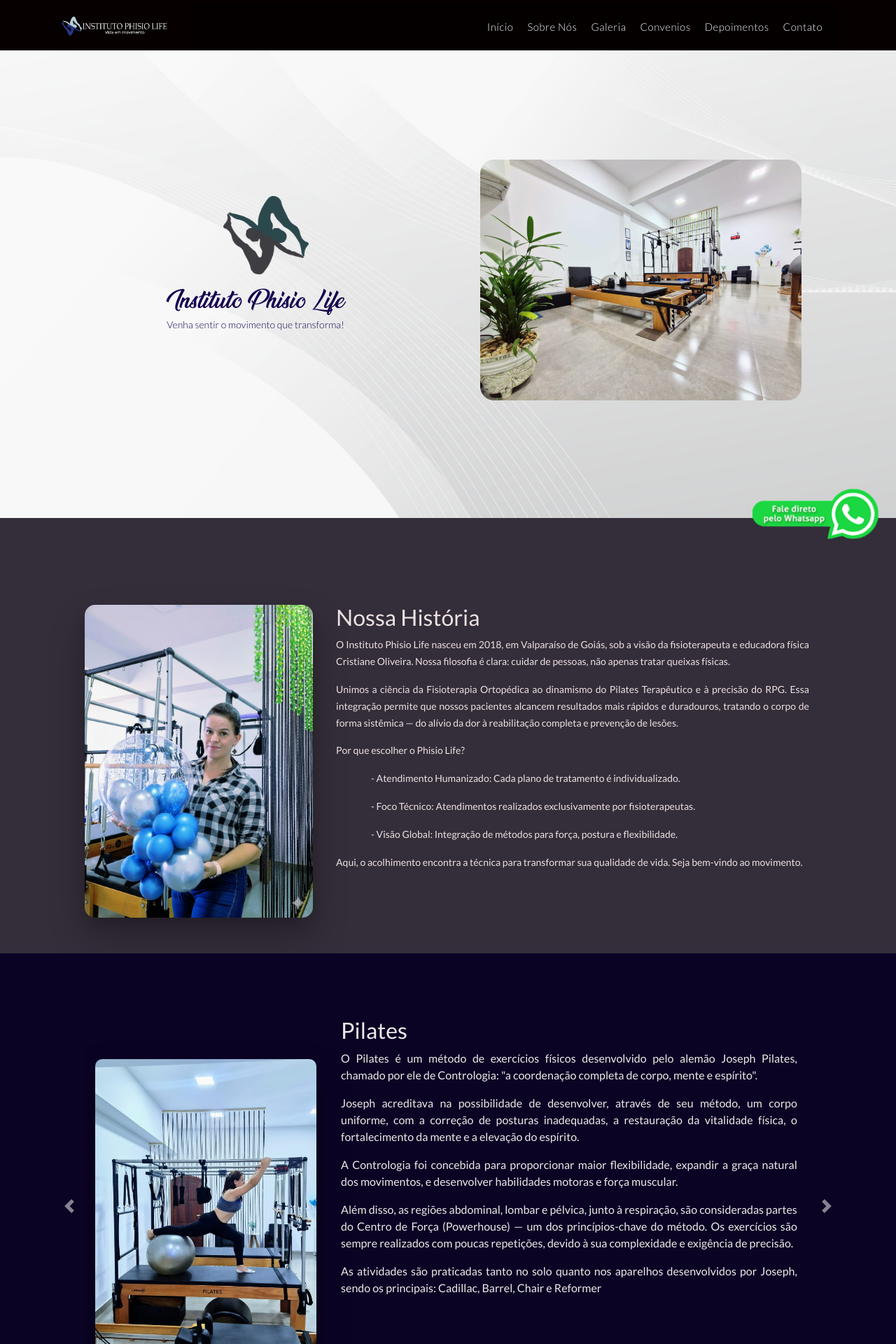
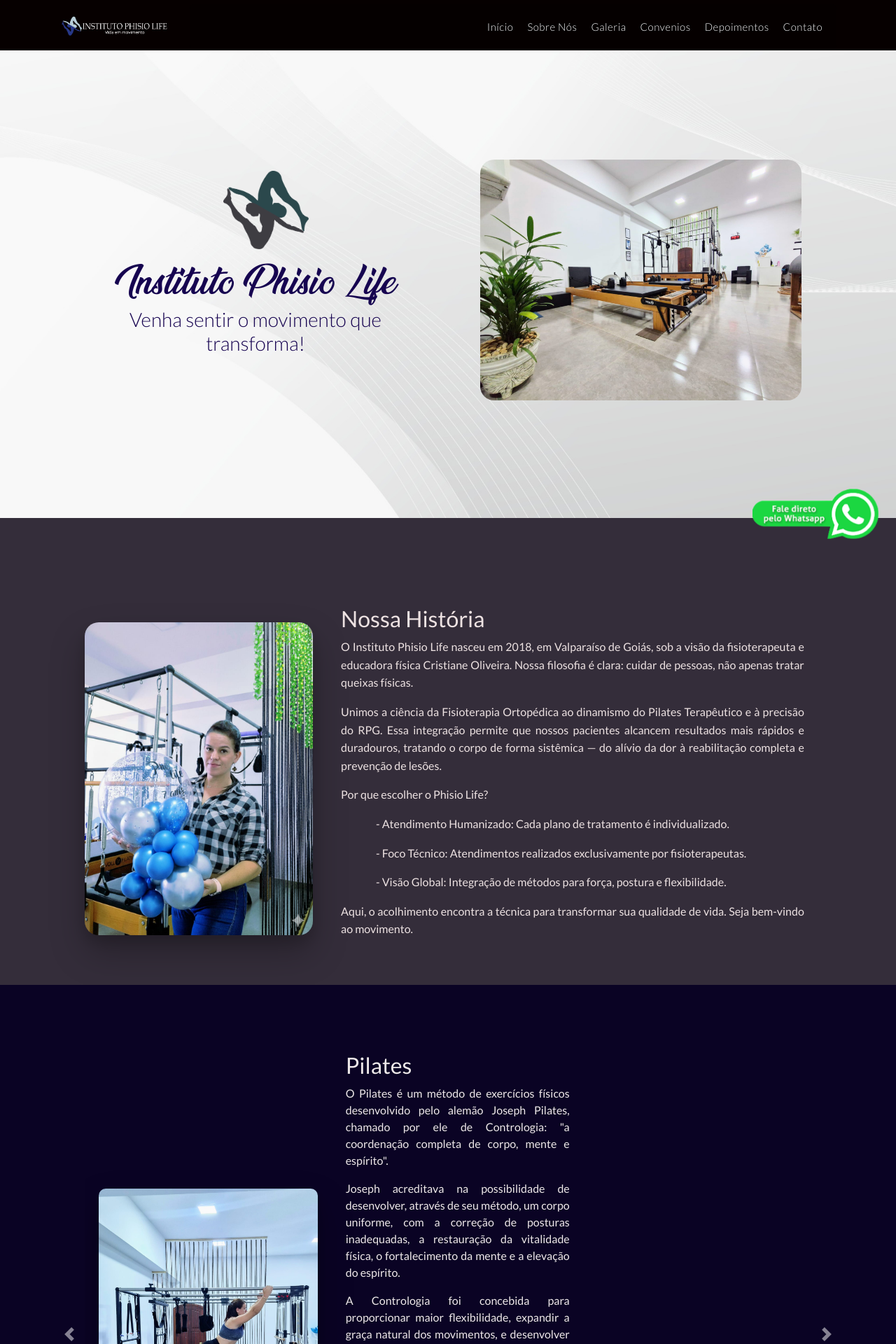
Before and after one commit to luizclaudio2025/Site-phisiolife, a PHP site: page /index.html in a window 1280 px wide. Shown: the top 1920 px of the page at 70% size. Run offline with PHP 8.4, Linux system fonts and the light colour scheme; some libraries are stand-ins or nearby versions.

Commit message:
first commit

```diff
--- a/public/css/style.css
+++ b/public/css/style.css
@@ -589,14 +589,14 @@ header h2 {
 }
 
 .container-carrossel {
-  padding: 30px;
+  padding: 25px;
   padding-bottom: 80px;
   border-radius: 20px;
   color: #eee9e9;
   min-height: 580px;
   height: auto;
   text-align: justify;
-  overflow: visible;
+  overflow: hidden;
 }
 
 /* indicadores */
@@ -633,12 +633,13 @@ header h2 {
 /* texto dentro do carrossel */
 
 .container-carrossel p {
-  max-width: 100%;
+  max-width: 320px;
   max-height: 100%;
   overflow-wrap: break-word;
   word-break: break-word;
   overflow: visible;
   text-overflow: ellipsis;
+  overflow-y: auto;
 }
 
 
@@ -756,11 +757,9 @@ header h2 {
     margin-top: 30px;
   }
 
-  .container-carrossel {
-    padding: 20px;
-    height: 500px;
-  }
-
+  .container-carrossel p {
+    max-height: 260px;
+    overflow-y: auto;
   }
 
   .container-carrossel {
@@ -774,6 +773,9 @@ header h2 {
     padding-left: 15px;
     padding-right: 15px;
   }
+
+}
+
 
 
 /* ================= CELULAR GRANDE ================= */
@@ -790,8 +792,6 @@ header h2 {
   .carousel-item {
     padding-left: 20px;
     padding-right: 12px;
-
-  }
 
   }
 
@@ -817,6 +817,13 @@ header h2 {
     margin-top: 25px;
     border-radius: 15px;
   }
+
+  .container-carrossel p {
+    max-height: 230px;
+  }
+
+}
+
 
 /* ================= GALERIA  ================= */
 
```
Lines whose indentation alone changed are shown as unchanged.
